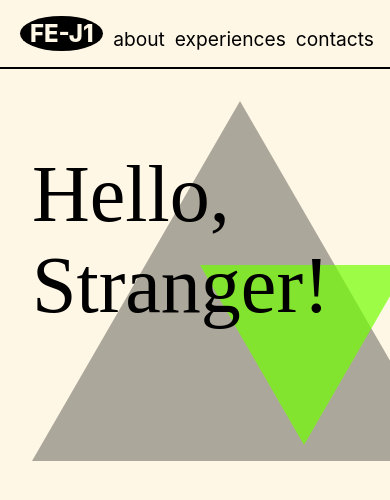
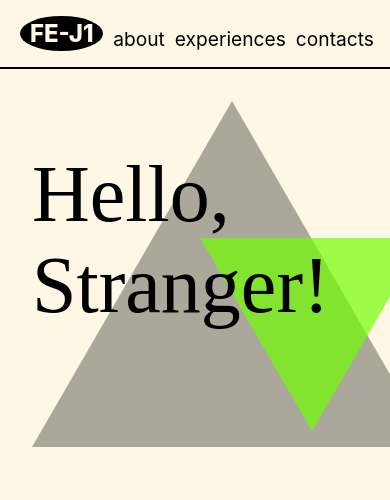
Before and after one commit to woniyoon/my-page, a Next.js app: page / in a window 390 px wide. Shown: the top 500 px of the page. Built offline with nearby package versions, Linux system fonts and the light colour scheme; a web font is replaced by a local one.

Commit message:
fix: change the triangles' size for mobile devices

```diff
--- a/styles/Home.module.scss
+++ b/styles/Home.module.scss
@@ -19,7 +19,6 @@ $inner-triangle-width: 10rem;
 }
 
 .triangleContainer {
-  width: 100%;
   position: absolute;
   top: 2rem;
   display: flex;
@@ -57,10 +56,10 @@ $inner-triangle-width: 10rem;
   }
 
   .outerTriangle {
-    --width: 20rem*1.3;
+    --width: 25rem;
   }
 
   .innerTriangle {
-    --width: 10rem*1.3;
+    --width: 14rem;
   }
 }
```
